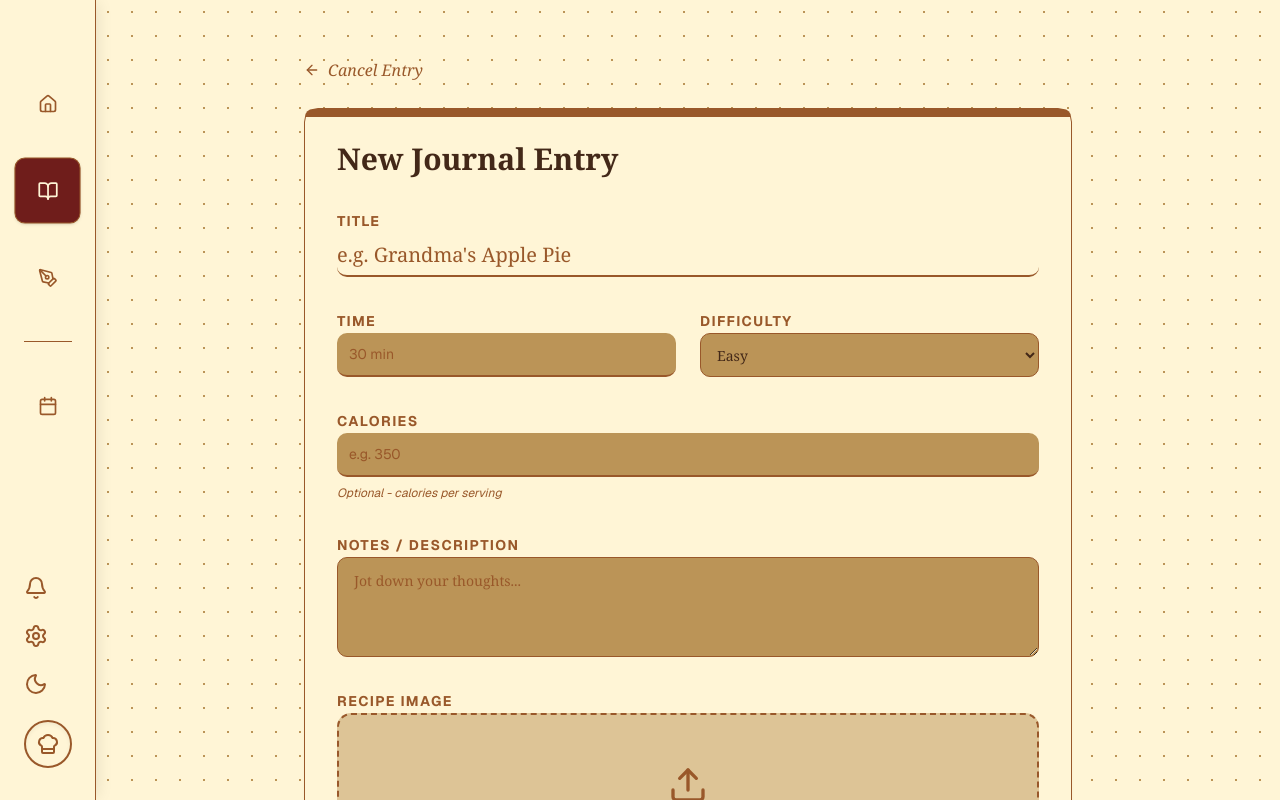
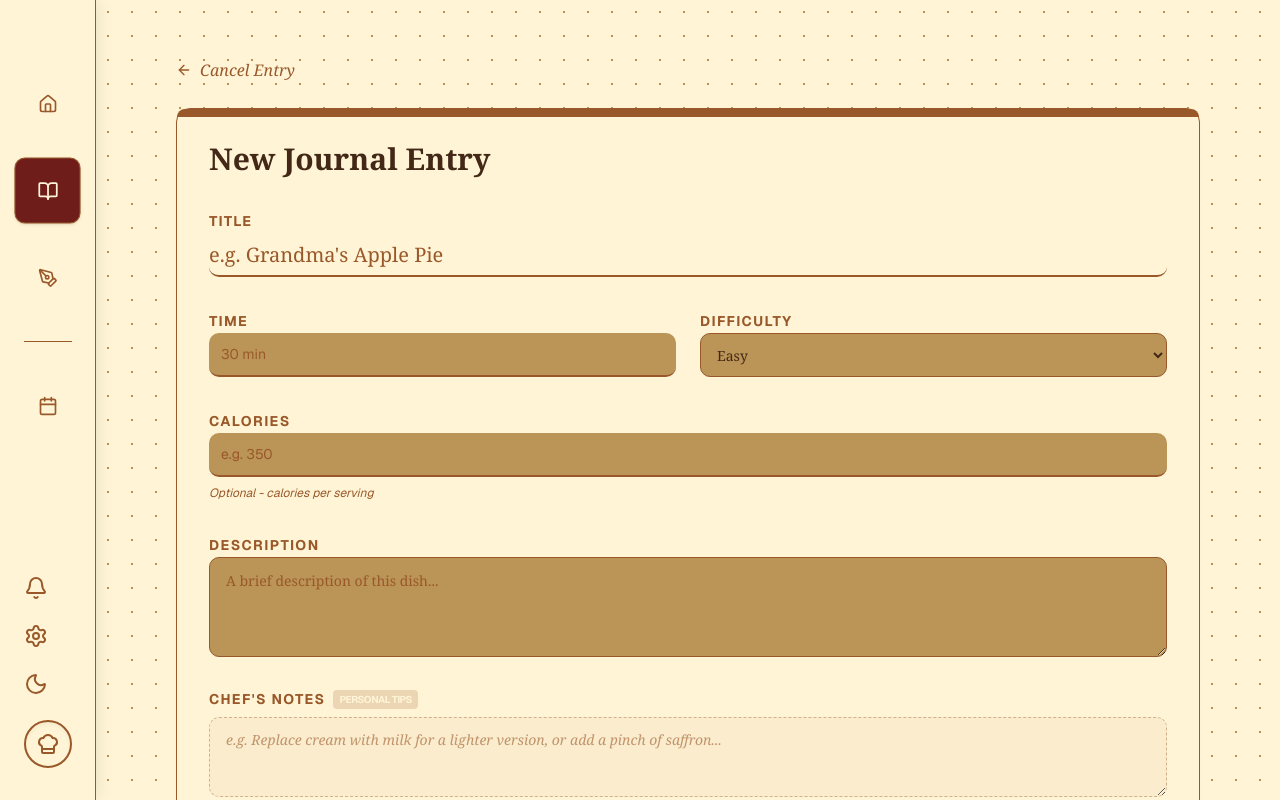
Before and after one commit to rachanahegde/rasoi-app, a Next.js app: page /recipes/add in a window 1280 px wide. Shown: the top 800 px of the page. Built offline with nearby package versions, Linux system fonts and the light colour scheme.

Commit message:
Rename 'notes' as description and make this more consistent across sections. Add a new notes section that the user can use for including tips or ingredient alternatives. Change width of recipe page - user has to scroll too much to view whole recipe.

```diff
--- a/src/components/GeneratorPage.js
+++ b/src/components/GeneratorPage.js
@@ -28,6 +28,7 @@ const GeneratorPage = ({
     const [ingredients, setIngredients] = useState(aiIngredients || '');
     const [generated, setGenerated] = useState(null);
     const [customImage, setCustomImage] = useState(null);
+    const [customNotes, setCustomNotes] = useState('');
     const [urlInput, setUrlInput] = useState('');
     const [showUrlInput, setShowUrlInput] = useState(false);
     const [loadingImage, setLoadingImage] = useState(false);
@@ -192,6 +193,7 @@ const GeneratorPage = ({
         const recipeToSave = {
             ...generated,
             image: customImage || generated.image,
+            notes: customNotes,
             tags: customTags ? customTags.split(',').map(t => t.trim()).filter(t => t) : (generated.tags || [])
         };
         handleSaveRecipe(recipeToSave);
@@ -317,7 +319,7 @@ const GeneratorPage = ({
                         <div className="w-24 h-24 rounded-full bg-muted flex items-center justify-center mb-6 animate-pulse border-4 border-double border-border">
                             <ChefHat className="w-10 h-10 text-muted-foreground" />
                         </div>
-                        <h3 className="text-xl font-serif font-bold mb-2 text-muted-foreground">Consulting the notes...</h3>
+                        <h3 className="text-xl font-serif font-bold mb-2 text-muted-foreground">Preparing your recipe...</h3>
                     </div>
                 ) : generated ? (
                     <div className="animate-in slide-in-from-bottom-8 duration-700 pb-20 paper-card p-8 rounded-xl bg-card border border-border relative">
@@ -527,6 +529,19 @@ const GeneratorPage = ({
                                 />
                             </div>
 
+                            {/* Chef's Notes Section */}
+                            <div className="border-t border-border pt-6">
+                                <h4 className="text-sm font-bold text-muted-foreground uppercase tracking-widest mb-3 flex items-center gap-2">
+                                    Chef's Personal Notes <span className="text-[10px] bg-accent/20 text-accent-foreground px-1.5 py-0.5 rounded">Optional</span>
+                                </h4>
+                                <textarea
+                                    className="flex min-h-[80px] w-full rounded-lg border border-dashed border-accent/40 bg-accent/5 px-4 py-3 text-sm focus-visible:outline-none focus-visible:ring-2 focus-visible:ring-accent/50 font-serif italic mb-3"
+                                    value={customNotes}
+                                    onChange={e => setCustomNotes(e.target.value)}
+                                    placeholder="e.g. Try it with a side of garlic bread, or use extra chili..."
+                                />
+                            </div>
+
                             <div className="flex gap-4 pt-4 border-t border-border">
                                 <Button onClick={handleSaveWithImage} variant="accent" className="flex-1">
                                     Save to Notebook
--- a/src/components/RecipeDetail.js
+++ b/src/components/RecipeDetail.js
@@ -20,15 +20,15 @@ const RecipeDetail = ({
     const isScheduled = mealPlan && mealPlan[selectedDate.toDateString()]?.includes(activeRecipeId);
 
     return (
-        <div className="max-w-4xl mx-auto animate-in zoom-in-95 duration-300 pb-20">
+        <div className="max-w-6xl mx-auto animate-in zoom-in-95 duration-300 pb-20">
             <Button variant="ghost" onClick={() => navigateTo('recipes')} className="mb-4 pl-0 hover:bg-transparent hover:text-primary font-serif italic">
                 <ArrowLeft className="w-4 h-4 mr-2" /> Back to Index
             </Button>
 
-            <div className="grid grid-cols-1 lg:grid-cols-2 gap-10">
+            <div className="grid grid-cols-1 lg:grid-cols-12 gap-12">
                 {/* Left: Visuals */}
-                <div className="space-y-6">
-                    <div className="relative aspect-[4/5] rounded-sm p-2 bg-card shadow-md border border-border -rotate-1">
+                <div className="lg:col-span-5 space-y-6">
+                    <div className="relative aspect-square rounded-sm p-2 bg-card shadow-md border border-border -rotate-1">
                         {/* Photo frame look */}
                         <div className="h-full w-full overflow-hidden bg-muted relative">
                             <img src={recipe.image} alt={recipe.title} className="w-full h-full object-cover sepia-[.1]" />
@@ -85,7 +85,7 @@ const RecipeDetail = ({
                 </div>
 
                 {/* Right: Journal Entry */}
-                <div className="space-y-8 relative">
+                <div className="lg:col-span-7 space-y-8 relative">
                     {/* Paper texture background for text area */}
                     <div className="absolute inset-0 bg-card border-l-2 border-dashed border-border -z-10 translate-x-4"></div>
 
@@ -116,6 +116,19 @@ const RecipeDetail = ({
                             <Sparkles className="w-4 h-4 mr-2 text-accent group-hover:scale-125 transition-transform" /> Brainstorm variations
                         </Button>
                     </div>
+
+                    {recipe.notes && (
+                        <div className="pl-6 pt-4">
+                            <div className="bg-accent/5 border border-dashed border-accent/30 rounded-lg p-6 relative overflow-hidden group">
+                                <h3 className="text-lg font-serif font-bold mb-3 flex items-center gap-2 text-primary">
+                                    Chef's Personal Notes
+                                </h3>
+                                <p className="text-foreground font-serif italic leading-relaxed relative z-10">
+                                    {recipe.notes}
+                                </p>
+                            </div>
+                        </div>
+                    )}
 
                     <div className="pl-6 pt-4">
                         <h3 className="text-xl font-serif font-bold mb-4 flex items-center gap-2 text-foreground border-b border-border pb-2">
--- a/src/components/RecipeForm.js
+++ b/src/components/RecipeForm.js
@@ -10,6 +10,7 @@ const RecipeForm = ({ initialData = {}, handleSaveRecipe, navigateTo }) => {
     const [formData, setFormData] = useState({
         title: '',
         description: '',
+        notes: '',
         time: '',
         difficulty: 'Easy',
         calories: '',
@@ -19,6 +20,7 @@ const RecipeForm = ({ initialData = {}, handleSaveRecipe, navigateTo }) => {
         ...initialData,
         ingredients: initialData.ingredients || [''],
         steps: initialData.steps || [''],
+        notes: initialData.notes || '',
         tags: initialData.tags ? initialData.tags.join(', ') : ''
     });
     const [imageUrl, setImageUrl] = useState(initialData.image || '');
@@ -142,7 +144,7 @@ const RecipeForm = ({ initialData = {}, handleSaveRecipe, navigateTo }) => {
     };
 
     return (
-        <div className="max-w-3xl mx-auto animate-in slide-in-from-bottom-4 duration-500 pb-20">
+        <div className="max-w-5xl mx-auto animate-in slide-in-from-bottom-4 duration-500 pb-20">
             <Button variant="ghost" onClick={() => navigateTo('recipes')} className="mb-4 pl-0 font-serif italic">
                 <ArrowLeft className="w-4 h-4 mr-2" /> Cancel Entry
             </Button>
@@ -189,13 +191,27 @@ const RecipeForm = ({ initialData = {}, handleSaveRecipe, navigateTo }) => {
                     </div>
 
                     <div className="space-y-2">
-                        <label className="text-sm font-bold text-muted-foreground uppercase tracking-widest">Notes / Description</label>
+                        <label className="text-sm font-bold text-muted-foreground uppercase tracking-widest">Description</label>
                         <textarea
                             className="flex min-h-[100px] w-full rounded-lg border border-input bg-muted px-4 py-3 text-sm ring-offset-background placeholder:text-muted-foreground focus-visible:outline-none focus-visible:ring-2 focus-visible:ring-ring font-serif leading-relaxed"
                             value={formData.description}
                             onChange={e => handleChange('description', e.target.value)}
-                            placeholder="Jot down your thoughts..."
+                            placeholder="A brief description of this dish..."
                         />
+                    </div>
+
+                    <div className="space-y-2">
+                        <div className="flex items-center gap-2">
+                            <label className="text-sm font-bold text-muted-foreground uppercase tracking-widest">Chef's Notes</label>
+                            <span className="text-[10px] bg-accent/20 text-accent-foreground px-1.5 py-0.5 rounded uppercase tracking-tighter font-bold">Personal Tips</span>
+                        </div>
+                        <textarea
+                            className="flex min-h-[80px] w-full rounded-lg border border-dashed border-accent/40 bg-accent/5 px-4 py-3 text-sm ring-offset-background placeholder:text-muted-foreground/60 focus-visible:outline-none focus-visible:ring-2 focus-visible:ring-accent/50 font-serif italic"
+                            value={formData.notes}
+                            onChange={e => handleChange('notes', e.target.value)}
+                            placeholder="e.g. Replace cream with milk for a lighter version, or add a pinch of saffron..."
+                        />
+                        <p className="text-[10px] text-muted-foreground italic">Optional: Tips, variations, or reminders for yourself.</p>
                     </div>
 
                     <div className="space-y-4">
--- a/src/components/SettingsView.js
+++ b/src/components/SettingsView.js
@@ -32,7 +32,7 @@ const SettingsView = ({ recipes, mealPlan, handleImportData, darkMode, toggleDar
             </Card>
             <Card className="p-8 bg-card">
                 <h3 className="text-xl font-bold font-serif mb-4 flex items-center gap-2 text-foreground">
-                    <Download className="w-5 h-5" /> Backup Notes
+                    <Download className="w-5 h-5" /> Backup Recipes
                 </h3>
                 <div className="relative">
                     <textarea
@@ -47,7 +47,7 @@ const SettingsView = ({ recipes, mealPlan, handleImportData, darkMode, toggleDar
             </Card>
             <Card className="p-8 bg-card">
                 <h3 className="text-xl font-bold font-serif mb-4 flex items-center gap-2 text-foreground">
-                    <Upload className="w-5 h-5" /> Restore Notes
+                    <Upload className="w-5 h-5" /> Restore Recipes
                 </h3>
                 <textarea
                     className="w-full h-32 p-4 rounded-lg bg-background border border-border text-xs font-mono resize-none focus:ring-2 focus:ring-ring mb-4"
```
